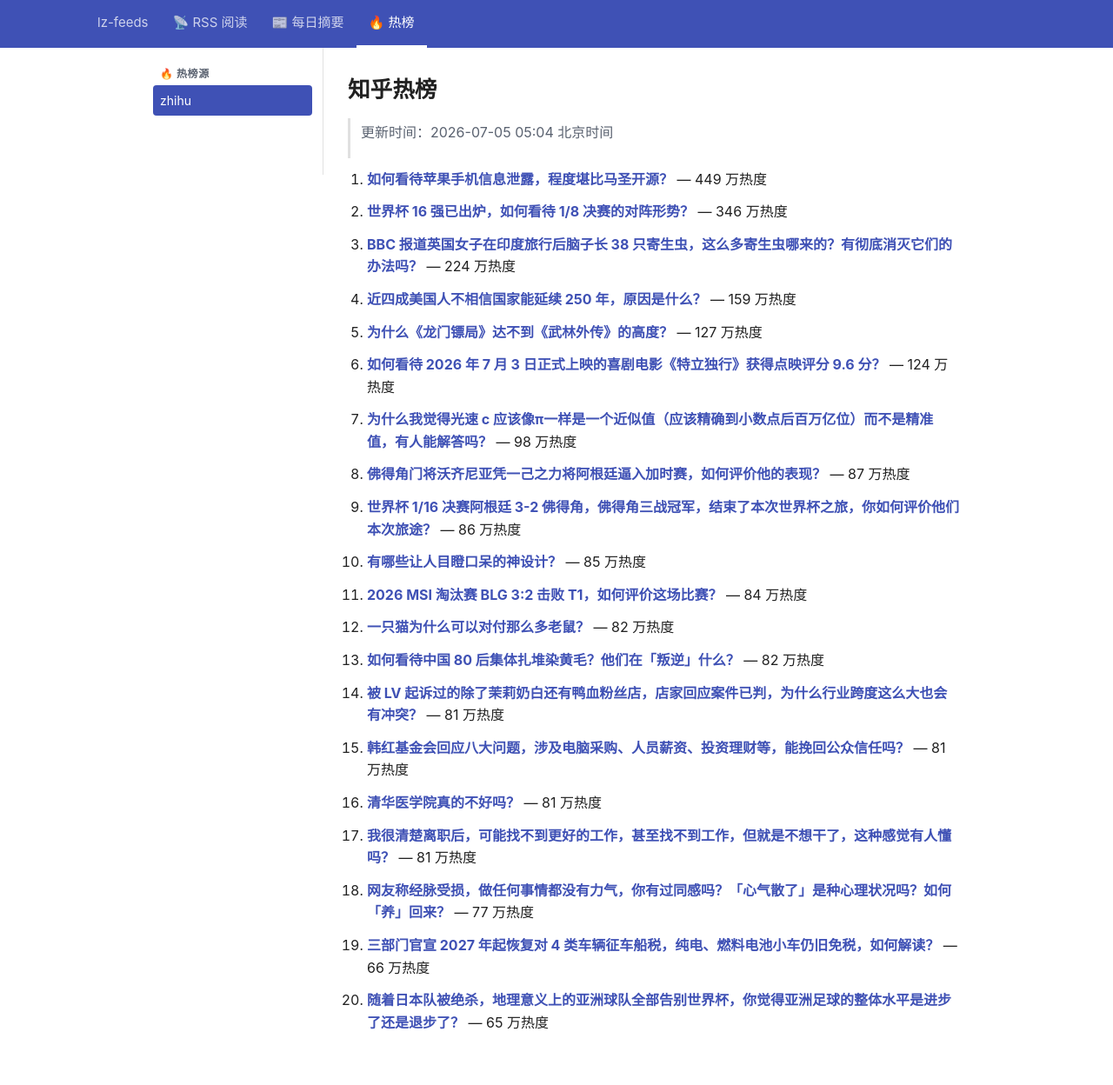
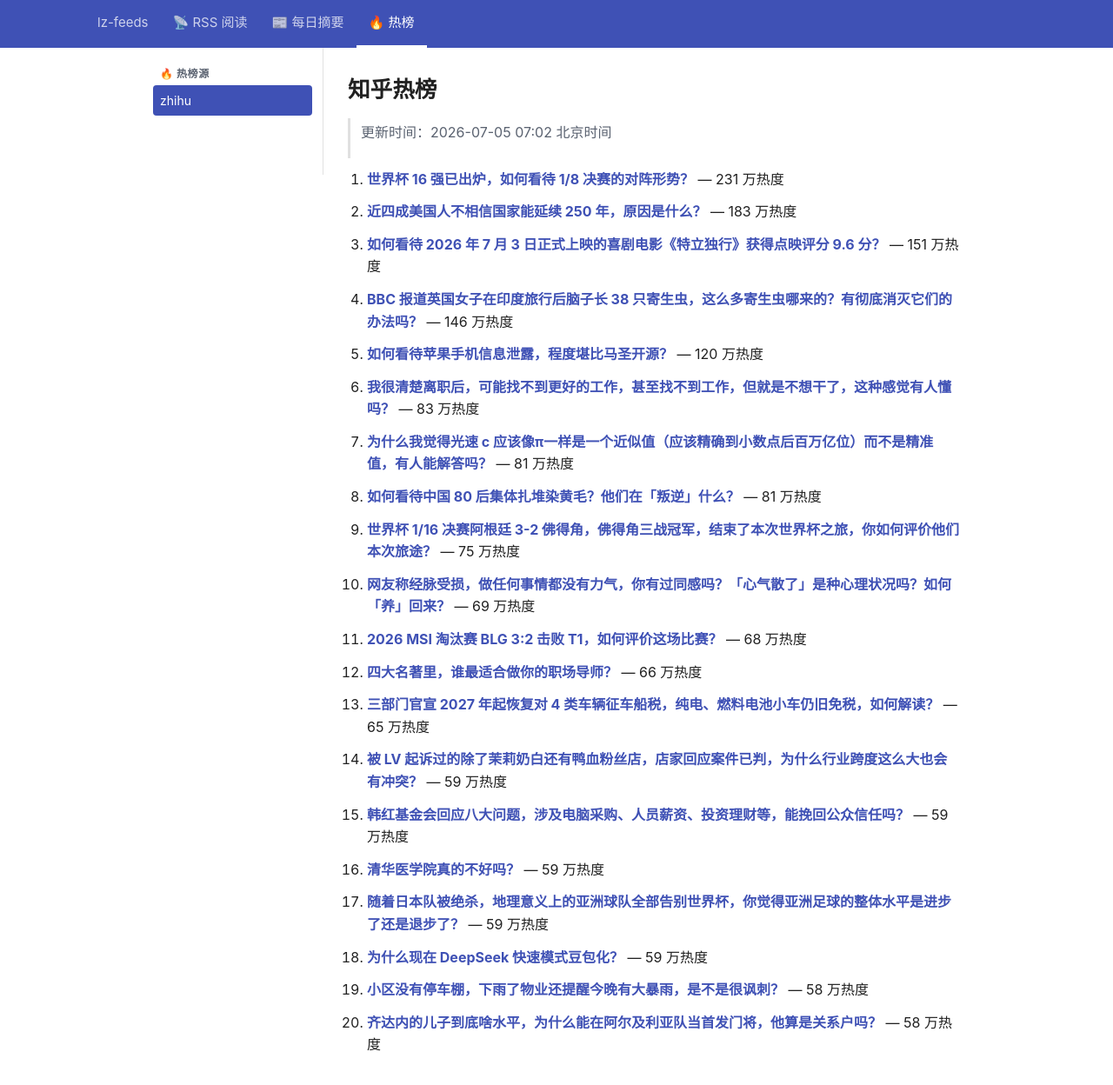
Before and after one commit to lizhang0101/lz-feeds, a Jekyll site: the page built from _hotlist/zhihu.md, in a window 1280 px wide and 1279 px high. Shown: the top 1248 px of the window at 87% size. Built offline with Jekyll 4.4.1, drawn with Linux system fonts in a browser that asks for light colours.

Commit message:
hotlist: 2026-07-04T23:02Z

```diff
--- a/_hotlist/zhihu.md
+++ b/_hotlist/zhihu.md
@@ -1,48 +1,48 @@
 ---
-updated: 2026-07-05 05:04 北京时间
+updated: 2026-07-05 07:02 北京时间
 count: 20
 ---
 
 # 知乎热榜
 
-> 更新时间：2026-07-05 05:04 北京时间
+> 更新时间：2026-07-05 07:02 北京时间
 
-1. **[如何看待苹果手机信息泄露，程度堪比马圣开源？](https://www.zhihu.com/question/2055966649900183829)** — 449 万热度
+1. **[世界杯 16 强已出炉，如何看待 1/8 决赛的对阵形势？](https://www.zhihu.com/question/2056707792375899171)** — 231 万热度
 
-2. **[世界杯 16 强已出炉，如何看待 1/8 决赛的对阵形势？](https://www.zhihu.com/question/2056707792375899171)** — 346 万热度
+2. **[近四成美国人不相信国家能延续 250 年，原因是什么？](https://www.zhihu.com/question/2051787784281646934)** — 183 万热度
 
-3. **[BBC 报道英国女子在印度旅行后脑子长 38 只寄生虫，这么多寄生虫哪来的？有彻底消灭它们的办法吗？](https://www.zhihu.com/question/2056373604556562637)** — 224 万热度
+3. **[如何看待 2026 年 7 月 3 日正式上映的喜剧电影《特立独行》获得点映评分 9.6 分？](https://www.zhihu.com/question/2054241838614197404)** — 151 万热度
 
-4. **[近四成美国人不相信国家能延续 250 年，原因是什么？](https://www.zhihu.com/question/2051787784281646934)** — 159 万热度
+4. **[BBC 报道英国女子在印度旅行后脑子长 38 只寄生虫，这么多寄生虫哪来的？有彻底消灭它们的办法吗？](https://www.zhihu.com/question/2056373604556562637)** — 146 万热度
 
-5. **[为什么《龙门镖局》达不到《武林外传》的高度？](https://www.zhihu.com/question/28560141)** — 127 万热度
+5. **[如何看待苹果手机信息泄露，程度堪比马圣开源？](https://www.zhihu.com/question/2055966649900183829)** — 120 万热度
 
-6. **[如何看待 2026 年 7 月 3 日正式上映的喜剧电影《特立独行》获得点映评分 9.6 分？](https://www.zhihu.com/question/2054241838614197404)** — 124 万热度
+6. **[我很清楚离职后，可能找不到更好的工作，甚至找不到工作，但就是不想干了，这种感觉有人懂吗？](https://www.zhihu.com/question/2055534116913910852)** — 83 万热度
 
-7. **[为什么我觉得光速 c 应该像π一样是一个近似值（应该精确到小数点后百万亿位）而不是精准值，有人能解答吗？](https://www.zhihu.com/question/649104031)** — 98 万热度
+7. **[为什么我觉得光速 c 应该像π一样是一个近似值（应该精确到小数点后百万亿位）而不是精准值，有人能解答吗？](https://www.zhihu.com/question/649104031)** — 81 万热度
 
-8. **[佛得角门将沃齐尼亚凭一己之力将阿根廷逼入加时赛，如何评价他的表现？](https://www.zhihu.com/question/2056651923759915138)** — 87 万热度
+8. **[如何看待中国 80 后集体扎堆染黄毛？他们在「叛逆」什么？](https://www.zhihu.com/question/2055282982999385425)** — 81 万热度
 
-9. **[世界杯 1/16 决赛阿根廷 3-2 佛得角，佛得角三战冠军，结束了本次世界杯之旅，你如何评价他们本次旅途？](https://www.zhihu.com/question/2056674905375106556)** — 86 万热度
+9. **[世界杯 1/16 决赛阿根廷 3-2 佛得角，佛得角三战冠军，结束了本次世界杯之旅，你如何评价他们本次旅途？](https://www.zhihu.com/question/2056674905375106556)** — 75 万热度
 
-10. **[有哪些让人目瞪口呆的神设计？](https://www.zhihu.com/question/29445201)** — 85 万热度
+10. **[网友称经脉受损，做任何事情都没有力气，你有过同感吗？「心气散了」是种心理状况吗？如何「养」回来？](https://www.zhihu.com/question/2056331210230428065)** — 69 万热度
 
-11. **[2026 MSI 淘汰赛 BLG 3:2 击败 T1，如何评价这场比赛？](https://www.zhihu.com/question/2056742255814357177)** — 84 万热度
+11. **[2026 MSI 淘汰赛 BLG 3:2 击败 T1，如何评价这场比赛？](https://www.zhihu.com/question/2056742255814357177)** — 68 万热度
 
-12. **[一只猫为什么可以对付那么多老鼠？](https://www.zhihu.com/question/12907550235)** — 82 万热度
+12. **[四大名著里，谁最适合做你的职场导师？](https://www.zhihu.com/question/2051635676550886521)** — 66 万热度
 
-13. **[如何看待中国 80 后集体扎堆染黄毛？他们在「叛逆」什么？](https://www.zhihu.com/question/2055282982999385425)** — 82 万热度
+13. **[三部门官宣 2027 年起恢复对 4 类车辆征车船税，纯电、燃料电池小车仍旧免税，如何解读？](https://www.zhihu.com/question/2056428259915702710)** — 65 万热度
 
-14. **[被 LV 起诉过的除了茉莉奶白还有鸭血粉丝店，店家回应案件已判，为什么行业跨度这么大也会有冲突？](https://www.zhihu.com/question/2056495076205748461)** — 81 万热度
+14. **[被 LV 起诉过的除了茉莉奶白还有鸭血粉丝店，店家回应案件已判，为什么行业跨度这么大也会有冲突？](https://www.zhihu.com/question/2056495076205748461)** — 59 万热度
 
-15. **[韩红基金会回应八大问题，涉及电脑采购、人员薪资、投资理财等，能挽回公众信任吗？](https://www.zhihu.com/question/2056125863993914328)** — 81 万热度
+15. **[韩红基金会回应八大问题，涉及电脑采购、人员薪资、投资理财等，能挽回公众信任吗？](https://www.zhihu.com/question/2056125863993914328)** — 59 万热度
 
-16. **[清华医学院真的不好吗？](https://www.zhihu.com/question/2056358826610094746)** — 81 万热度
+16. **[清华医学院真的不好吗？](https://www.zhihu.com/question/2056358826610094746)** — 59 万热度
 
-17. **[我很清楚离职后，可能找不到更好的工作，甚至找不到工作，但就是不想干了，这种感觉有人懂吗？](https://www.zhihu.com/question/2055534116913910852)** — 81 万热度
+17. **[随着日本队被绝杀，地理意义上的亚洲球队全部告别世界杯，你觉得亚洲足球的整体水平是进步了还是退步了？](https://www.zhihu.com/question/2055227215474856026)** — 59 万热度
 
-18. **[网友称经脉受损，做任何事情都没有力气，你有过同感吗？「心气散了」是种心理状况吗？如何「养」回来？](https://www.zhihu.com/question/2056331210230428065)** — 77 万热度
+18. **[为什么现在 DeepSeek 快速模式豆包化？](https://www.zhihu.com/question/2050992107284964141)** — 59 万热度
 
-19. **[三部门官宣 2027 年起恢复对 4 类车辆征车船税，纯电、燃料电池小车仍旧免税，如何解读？](https://www.zhihu.com/question/2056428259915702710)** — 66 万热度
+19. **[小区没有停车棚，下雨了物业还提醒今晚有大暴雨，是不是很讽刺？](https://www.zhihu.com/question/2042397982537037245)** — 58 万热度
 
-20. **[随着日本队被绝杀，地理意义上的亚洲球队全部告别世界杯，你觉得亚洲足球的整体水平是进步了还是退步了？](https://www.zhihu.com/question/2055227215474856026)** — 65 万热度
+20. **[齐达内的儿子到底啥水平，为什么能在阿尔及利亚队当首发门将，他算是关系户吗？](https://www.zhihu.com/question/2050525179495675875)** — 58 万热度
```
